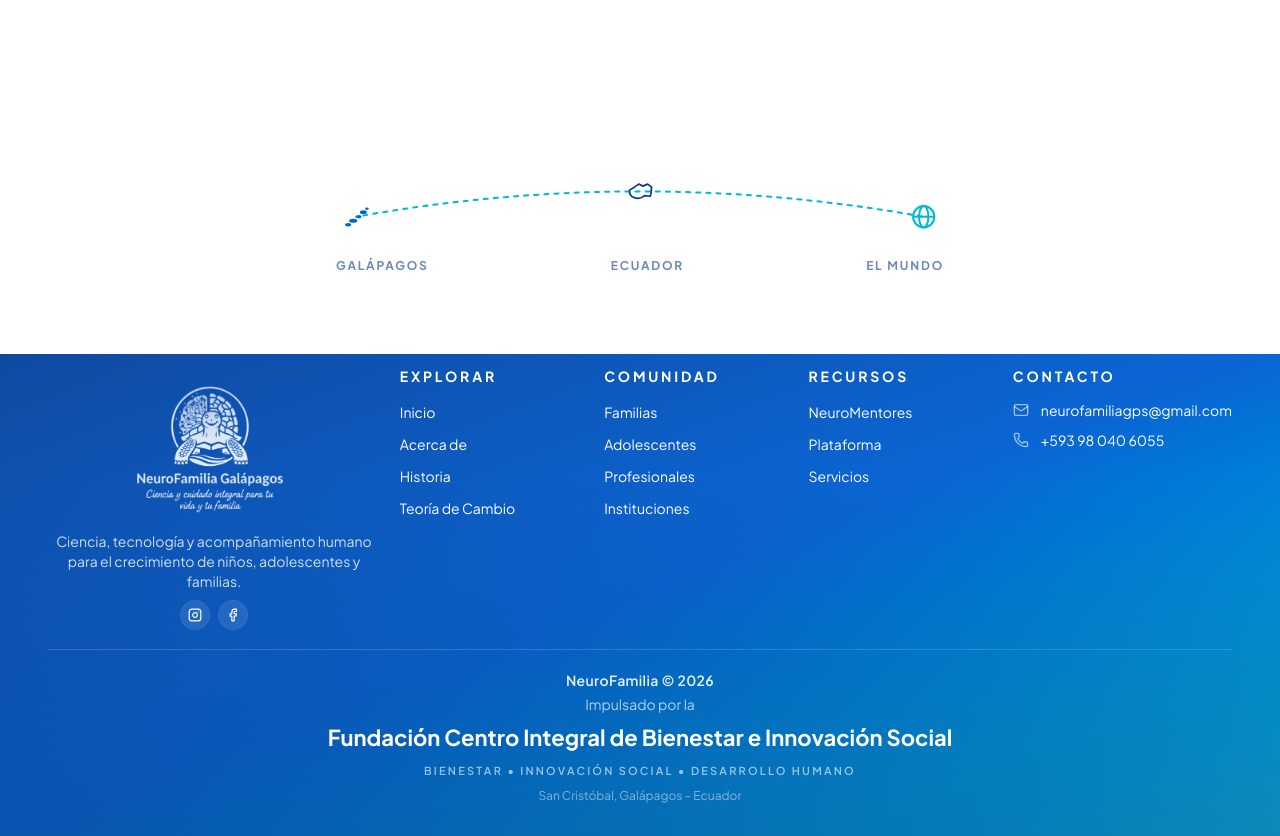
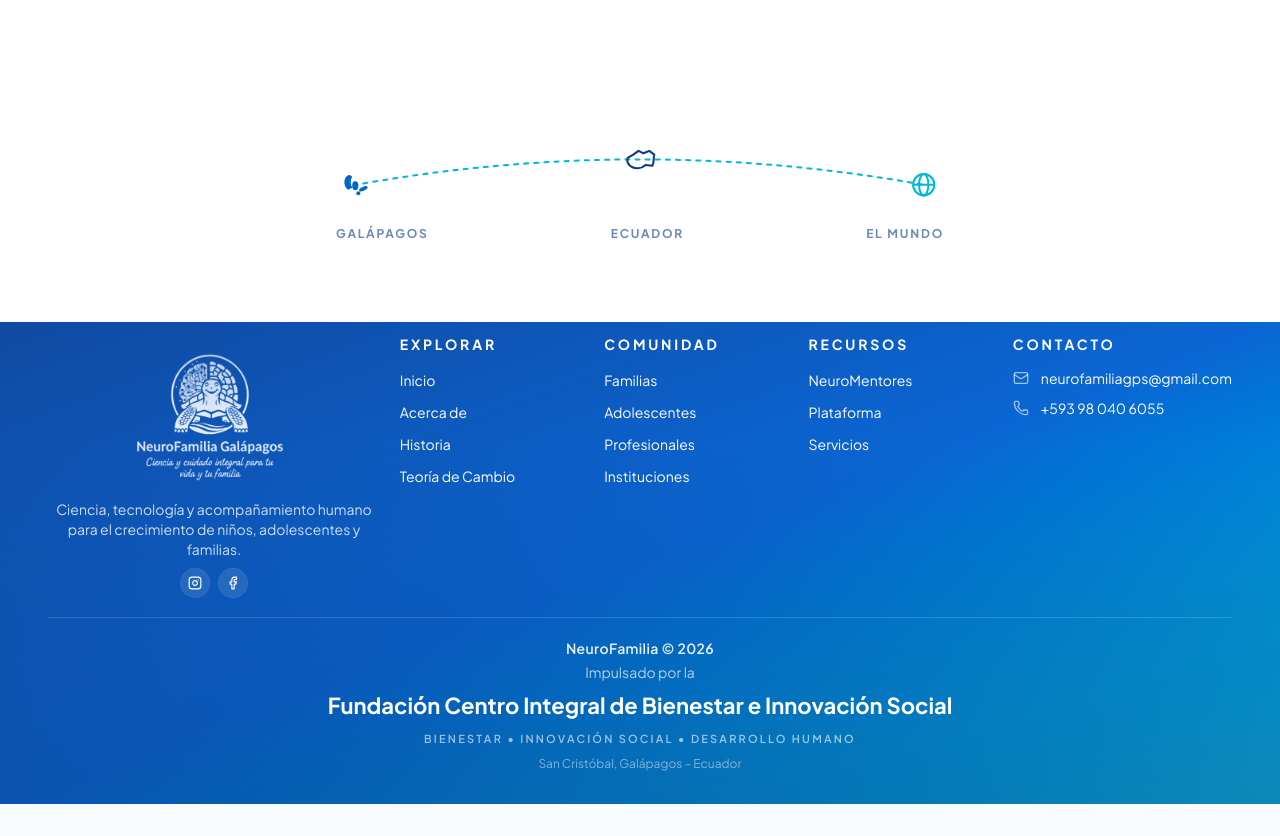
Before and after one commit to nelita0412-afk/NeuroFamilia-AI, a Next.js app in the folder apps/web/: page /acerca in a window 1280 px wide. Shown: the part 3740-4576 px from the top of the page. After the commit the page ends 4544 px from the top, so only its background shows below. Built offline with nearby package versions, Linux system fonts and the light colour scheme.

Commit message:
style(web): ruta del futuro - archipielago con 4 islas, Ecuador ampliado y ruta elevada

```diff
--- a/apps/web/src/components/landing/sections/about.tsx
+++ b/apps/web/src/components/landing/sections/about.tsx
@@ -342,7 +342,7 @@
         </div>
 
         {/* Ruta proyectiva Galápagos → Ecuador → El mundo */}
-        <div className="js-future-route relative mx-auto mt-14 max-w-2xl px-8">
+        <div className="js-future-route relative mx-auto mt-6 max-w-2xl px-8">
           <svg viewBox="0 0 600 88" fill="none" aria-hidden="true" className="w-full">
             <path
               d="M20,55 Q300,5 580,55"
@@ -352,16 +352,15 @@
               strokeDasharray="4 6"
               className="js-future-path"
             />
-            {/* Galápagos · silueta simplificada del archipiélago */}
+            {/* Galápagos · archipiélago: Isabela, Santa Cruz, San Cristóbal y Floreana */}
             <g transform="translate(20,55)" fill="#0066CC">
-              <ellipse cx="-8" cy="8" rx="3" ry="1.7" />
-              <ellipse cx="-3" cy="4" rx="4" ry="2" />
-              <ellipse cx="2.5" cy="0" rx="2.6" ry="1.7" />
-              <ellipse cx="7" cy="-4.5" rx="3.4" ry="1.9" />
-              <ellipse cx="10.5" cy="-8" rx="1.8" ry="1.2" />
+              <path d="M-10,-8 C-13,-4 -12,2 -8,5 L-4,3 C-6,-1 -6,-5 -4,-8 C-6,-10 -8,-10 -10,-8 Z" />
+              <ellipse cx="-1" cy="1" rx="3" ry="4.4" />
+              <ellipse cx="7" cy="4" rx="4.5" ry="2" transform="rotate(-25 7 4)" />
+              <circle cx="2" cy="8.5" r="2" />
             </g>
             {/* Ecuador · silueta simplificada del mapa */}
-            <g transform="translate(288,22)">
+            <g transform="translate(285.4,20.6) scale(1.22)">
               <path
                 d="M2,6.5 C0.8,9 2.5,12.5 5.5,13.8 C9,15.4 13.5,15 16.5,12.2 L22,12.8 C23.8,9.5 22.5,7 23.5,3.8 L19.5,0.8 L14.8,2.8 L10.8,0.8 L6.5,3.8 Z"
                 stroke="#0B3B82"
```
